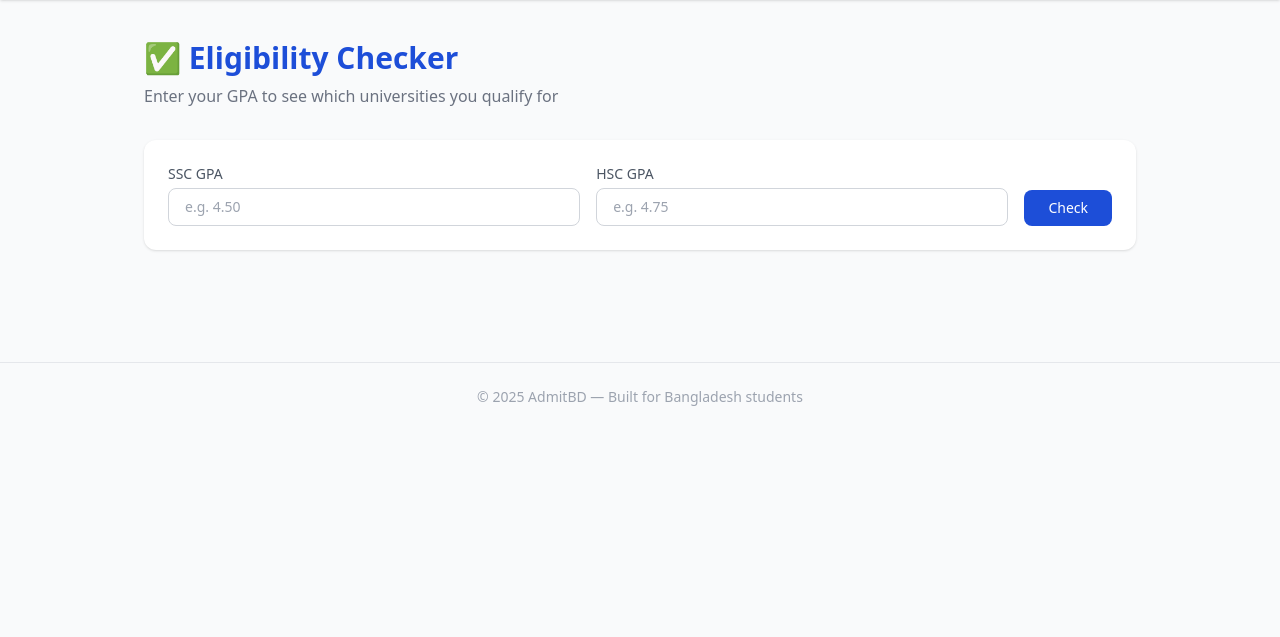
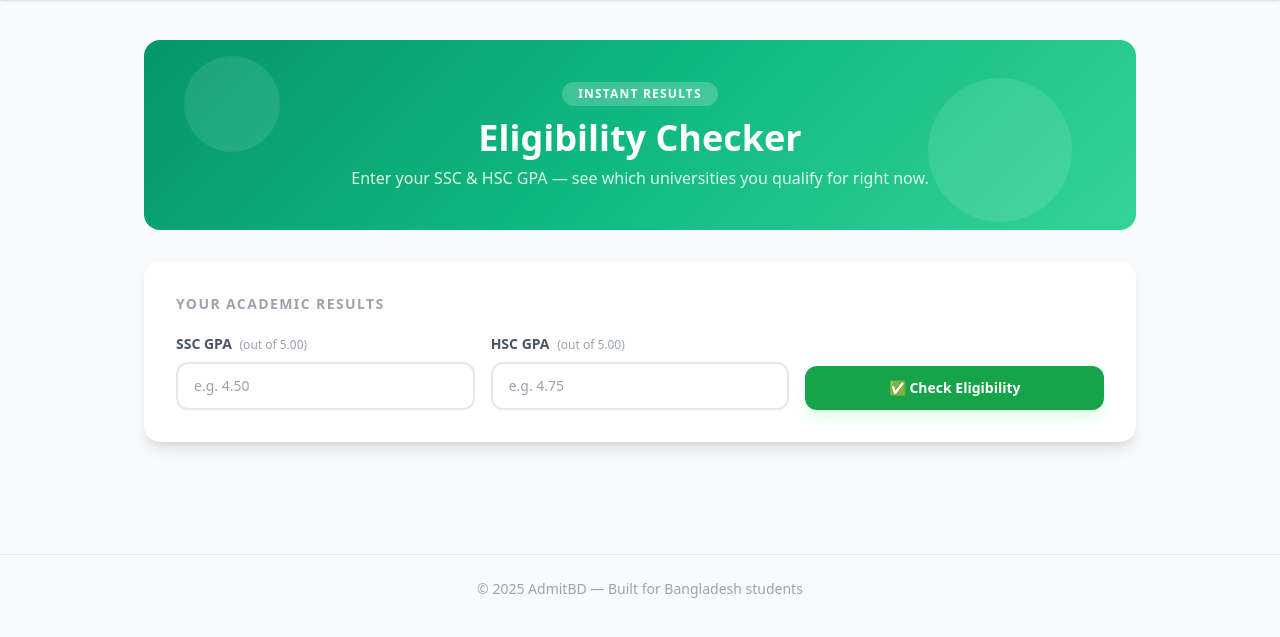
Before and after one commit to rahul-bepari/admitbd, a Flask app: page /checker in a window 1280 px wide. Shown: the part 60-697 px from the top of the page. Run offline with Flask 3, Linux system fonts and the light colour scheme; some libraries are stand-ins or nearby versions.

Commit message:
Modern eligibility checker page

```diff
--- a/templates/checker.html
+++ b/templates/checker.html
@@ -1,30 +1,48 @@
 {% extends "base.html" %}
 {% block content %}
 
-<h1 class="text-3xl font-bold text-blue-700 mb-2">✅ Eligibility Checker</h1>
-<p class="text-gray-500 mb-8">Enter your GPA to see which universities you qualify for</p>
+<!-- Header -->
+<div class="relative overflow-hidden rounded-2xl mb-8"
+    style="background: linear-gradient(135deg, #059669 0%, #10b981 50%, #34d399 100%);">
+    <div class="absolute inset-0 opacity-10">
+        <div class="absolute top-4 left-10 w-24 h-24 rounded-full bg-white"></div>
+        <div class="absolute bottom-2 right-16 w-36 h-36 rounded-full bg-white"></div>
+    </div>
+    <div class="relative px-8 py-10 text-center">
+        <div class="inline-block bg-white bg-opacity-20 text-white text-xs font-semibold px-4 py-1 rounded-full mb-3 tracking-widest uppercase">
+            Instant Results
+        </div>
+        <h1 class="text-3xl sm:text-4xl font-extrabold text-white mb-2">Eligibility Checker</h1>
+        <p class="text-green-100 text-base">Enter your SSC & HSC GPA — see which universities you qualify for right now.</p>
+    </div>
+</div>
 
-<!-- Form -->
-<div class="bg-white rounded-xl shadow p-6 mb-8">
+<!-- Form Card -->
+<div class="bg-white rounded-2xl shadow-lg p-8 mb-8">
+    <h2 class="text-sm font-bold text-gray-400 uppercase tracking-widest mb-5">Your Academic Results</h2>
     <form method="POST">
-        <div class="flex flex-col sm:flex-row gap-4 items-end">
-            <div class="flex-1">
-                <label class="block text-sm font-medium text-gray-600 mb-1">SSC GPA</label>
+        <div class="grid grid-cols-1 sm:grid-cols-3 gap-4 items-end">
+            <div>
+                <label class="block text-sm font-semibold text-gray-600 mb-2">
+                    SSC GPA
+                    <span class="ml-1 text-xs font-normal text-gray-400">(out of 5.00)</span>
+                </label>
                 <input type="number" name="ssc" step="0.01" min="0" max="5"
-                       value="{{ ssc or '' }}"
-                       placeholder="e.g. 4.50"
-                       class="w-full border border-gray-300 rounded-lg px-4 py-2 text-sm focus:outline-none focus:ring-2 focus:ring-blue-300">
+                    value="{{ ssc or '' }}" placeholder="e.g. 4.50"
+                    class="w-full border-2 border-gray-200 rounded-xl px-4 py-3 text-sm font-medium focus:outline-none focus:border-green-400 focus:ring-4 focus:ring-green-50 transition">
             </div>
-            <div class="flex-1">
-                <label class="block text-sm font-medium text-gray-600 mb-1">HSC GPA</label>
+            <div>
+                <label class="block text-sm font-semibold text-gray-600 mb-2">
+                    HSC GPA
+                    <span class="ml-1 text-xs font-normal text-gray-400">(out of 5.00)</span>
+                </label>
                 <input type="number" name="hsc" step="0.01" min="0" max="5"
-                       value="{{ hsc or '' }}"
-                       placeholder="e.g. 4.75"
-                       class="w-full border border-gray-300 rounded-lg px-4 py-2 text-sm focus:outline-none focus:ring-2 focus:ring-blue-300">
+                    value="{{ hsc or '' }}" placeholder="e.g. 4.75"
+                    class="w-full border-2 border-gray-200 rounded-xl px-4 py-3 text-sm font-medium focus:outline-none focus:border-green-400 focus:ring-4 focus:ring-green-50 transition">
             </div>
             <button type="submit"
-                    class="bg-blue-700 text-white px-6 py-2 rounded-lg text-sm font-medium hover:bg-blue-800 transition">
-                Check
+                class="w-full bg-green-600 hover:bg-green-700 active:scale-95 text-white font-bold px-6 py-3 rounded-xl transition text-sm shadow-lg shadow-green-100">
+                ✅ Check Eligibility
             </button>
         </div>
     </form>
@@ -33,31 +51,66 @@
 <!-- Results -->
 {% if ssc is not none %}
     {% if matches %}
-    <h2 class="text-xl font-bold text-gray-700 mb-4">🎉 You qualify for {{ matches|length }} university(s)</h2>
+
+    <!-- Result Summary -->
+    <div class="flex items-center gap-3 mb-6">
+        <div class="w-10 h-10 bg-green-100 rounded-xl flex items-center justify-center text-lg">🎉</div>
+        <div>
+            <div class="text-lg font-bold text-gray-800">You qualify for <span class="text-green-600">{{ matches|length }} universit{{ 'y' if matches|length == 1 else 'ies' }}</span></div>
+            <div class="text-sm text-gray-400">Based on SSC: {{ ssc }} | HSC: {{ hsc }}</div>
+        </div>
+    </div>
+
     <div class="flex flex-col gap-4">
         {% for c in matches %}
-        <div class="bg-white rounded-xl shadow p-5">
-            <div class="flex justify-between items-center">
-                <h3 class="font-semibold text-blue-700">
-                    {{ c.universities.name if c.universities else "Unknown University" }}
-                </h3>
-                <span class="bg-green-100 text-green-700 text-xs font-bold px-3 py-1 rounded-full">Eligible ✓</span>
+        <div class="bg-white rounded-2xl shadow p-5 border border-transparent hover:border-green-100 hover:shadow-md transition">
+            <div class="flex justify-between items-start gap-3">
+                <div>
+                    <h3 class="font-bold text-blue-700 text-base leading-tight">
+                        {{ c.universities.name if c.universities else "Unknown University" }}
+                    </h3>
+                    {% if c.universities and c.universities.location %}
+                    <p class="text-xs text-gray-400 mt-1">📍 {{ c.universities.location }}</p>
+                    {% endif %}
+                </div>
+                <span class="shrink-0 bg-green-100 text-green-700 text-xs font-bold px-3 py-1 rounded-full">
+                    Eligible ✓
+                </span>
             </div>
-            <div class="mt-3 grid grid-cols-2 gap-2 text-sm text-gray-500">
-                <p>Min SSC: <span class="font-medium text-gray-700">{{ c.min_ssc_gpa or "Any" }}</span></p>
-                <p>Min HSC: <span class="font-medium text-gray-700">{{ c.min_hsc_gpa or "Any" }}</span></p>
-                <p>Deadline: <span class="font-medium text-gray-700">{{ c.apply_end or "Not announced" }}</span></p>
-                <p>Fee: <span class="font-medium text-gray-700">
-                    {% if c.application_fee %}৳{{ c.application_fee }}{% else %}Not specified{% endif %}
-                </span></p>
+
+            <div class="mt-4 grid grid-cols-2 sm:grid-cols-4 gap-3">
+                <div class="bg-gray-50 rounded-xl p-3 text-center">
+                    <div class="text-xs text-gray-400 mb-1">Min SSC</div>
+                    <div class="text-sm font-bold text-gray-700">{{ c.min_ssc_gpa or "Any" }}</div>
+                </div>
+                <div class="bg-gray-50 rounded-xl p-3 text-center">
+                    <div class="text-xs text-gray-400 mb-1">Min HSC</div>
+                    <div class="text-sm font-bold text-gray-700">{{ c.min_hsc_gpa or "Any" }}</div>
+                </div>
+                <div class="bg-gray-50 rounded-xl p-3 text-center">
+                    <div class="text-xs text-gray-400 mb-1">Deadline</div>
+                    <div class="text-sm font-bold text-gray-700">{{ c.apply_end or "TBA" }}</div>
+                </div>
+                <div class="bg-gray-50 rounded-xl p-3 text-center">
+                    <div class="text-xs text-gray-400 mb-1">App. Fee</div>
+                    <div class="text-sm font-bold text-gray-700">
+                        {% if c.application_fee %}৳{{ c.application_fee }}{% else %}TBA{% endif %}
+                    </div>
+                </div>
             </div>
         </div>
         {% endfor %}
     </div>
 
     {% else %}
-    <div class="bg-white rounded-xl shadow p-6 text-center text-gray-400">
-        😔 No universities found matching your GPA. Try checking back when new circulars are posted.
+    <!-- No Results -->
+    <div class="bg-white rounded-2xl shadow p-10 text-center">
+        <div class="text-5xl mb-4">😔</div>
+        <h3 class="text-lg font-bold text-gray-700 mb-2">No matches found</h3>
+        <p class="text-gray-400 text-sm max-w-sm mx-auto">No universities currently match your GPA. This may be because no active admission circulars are posted yet.</p>
+        <a href="/universities" class="inline-block mt-5 bg-blue-600 text-white text-sm font-bold px-6 py-3 rounded-xl hover:bg-blue-700 transition">
+            Browse All Universities →
+        </a>
     </div>
     {% endif %}
 {% endif %}
```
